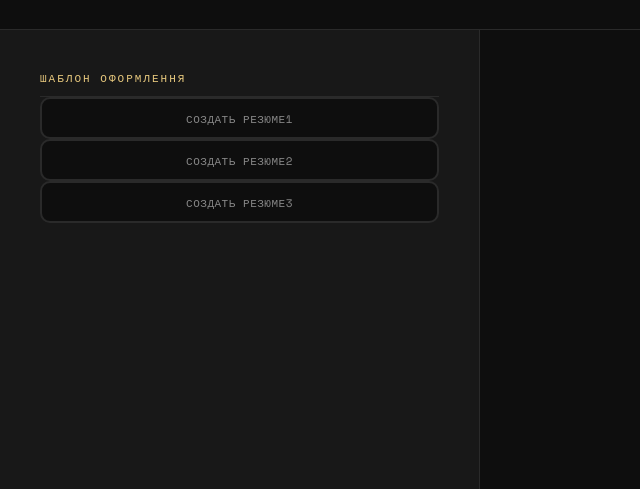
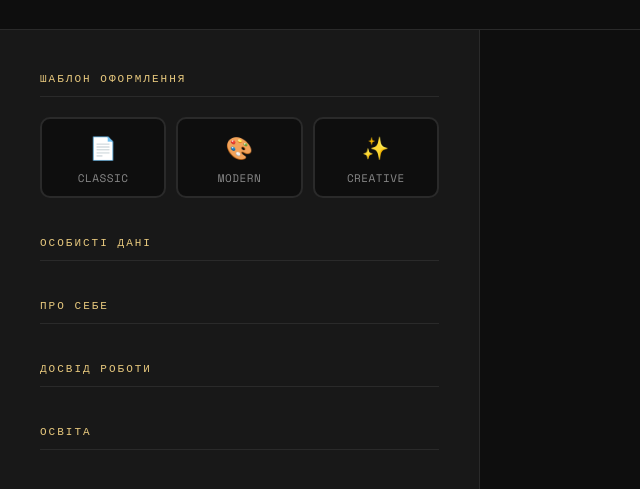
Before and after one commit to vanyadzygman/RE-GEN, a website: page index.html in a window 1280 px wide. Shown: the part 95-584 px from the top of the page, without its empty margins (0-640 px from the left). Drawn offline with nearby package versions, Linux system fonts and the light colour scheme.

Commit message:
form updated

```diff
--- a/index.html
+++ b/index.html
@@ -15,12 +15,41 @@
 
     <div class="app">
         <aside class="form">
-            <div class="title">ШАБЛОН ОФОРМЛЕННЯ</div>
+
+            <div class="title">
+                ШАБЛОН ОФОРМЛЕННЯ
+            </div>
             <div class="options">
-                <button class="button">СОЗДАТЬ РЕЗЮМЕ1</button>
-                <button class="button">СОЗДАТЬ РЕЗЮМЕ2</button>
-                <button class="button">СОЗДАТЬ РЕЗЮМЕ3</button>
+                <button class="button">
+                    <span class="icon">📄</span>
+                    CLASSIC
+                </button>
+                <button class="button">
+                    <span class="icon">🎨</span>
+                    MODERN
+                </button>
+                <button class="button">
+                    <span class="icon">✨</span>
+                    CREATIVE
+                </button>
             </div>
+
+            <div class="title">
+                ОСОБИСТІ ДАНІ
+            </div>
+
+            <div class="title">
+                ПРО СЕБЕ
+            </div>
+
+            <div class="title">
+                ДОСВІД РОБОТИ
+            </div>
+
+            <div class="title">
+                ОСВІТА
+            </div>
+
         </aside>
     </div>
 
--- a/src/styles.css
+++ b/src/styles.css
@@ -30,25 +30,39 @@ body {
 .app {
     display: grid;
     grid-template-columns: 480px 1fr;
+    min-height: calc(100vh - 89px);
 }
 .form {
     background: #181818;
     border-right: 1px solid #2a2a2a;
-    padding: 40px 40px 700px;
+    padding: 40px 40px 60px;
+    overflow-y: auto;
+    max-height: calc(100vh - 89px);
+    position: sticky;
+    top: 0;
 }
+
+/* Заголовок */
 .title {
     font-family: 'Space Mono', monospace;
     font-size: 11px;
     color: #e8c97e;
     letter-spacing: 2px;
+    margin-bottom: 20px;
+    margin-top: 36px;
+    padding-bottom: 10px;
     border-bottom: 1px solid #2a2a2a;
-    padding-bottom: 10px;
+}
+.title:first-child { margin-top: 0; }
+
+.options {
+    display: grid;
+    grid-template-columns: repeat(3, 1fr);
+    gap: 10px;
+    margin-top: 4px;
 }
 
-.options {
-  display: grid;
-}
-
+/* Оформление кнопок */
 .button {
     background: #0e0e0e;
     border: 2px solid #2a2a2a;
@@ -61,3 +75,8 @@ body {
     font-family: 'Space Mono', monospace;
     letter-spacing: .5px;
 }
+.icon {
+    font-size: 22px;
+    display: block;
+    margin-bottom: 6px;
+}
```
